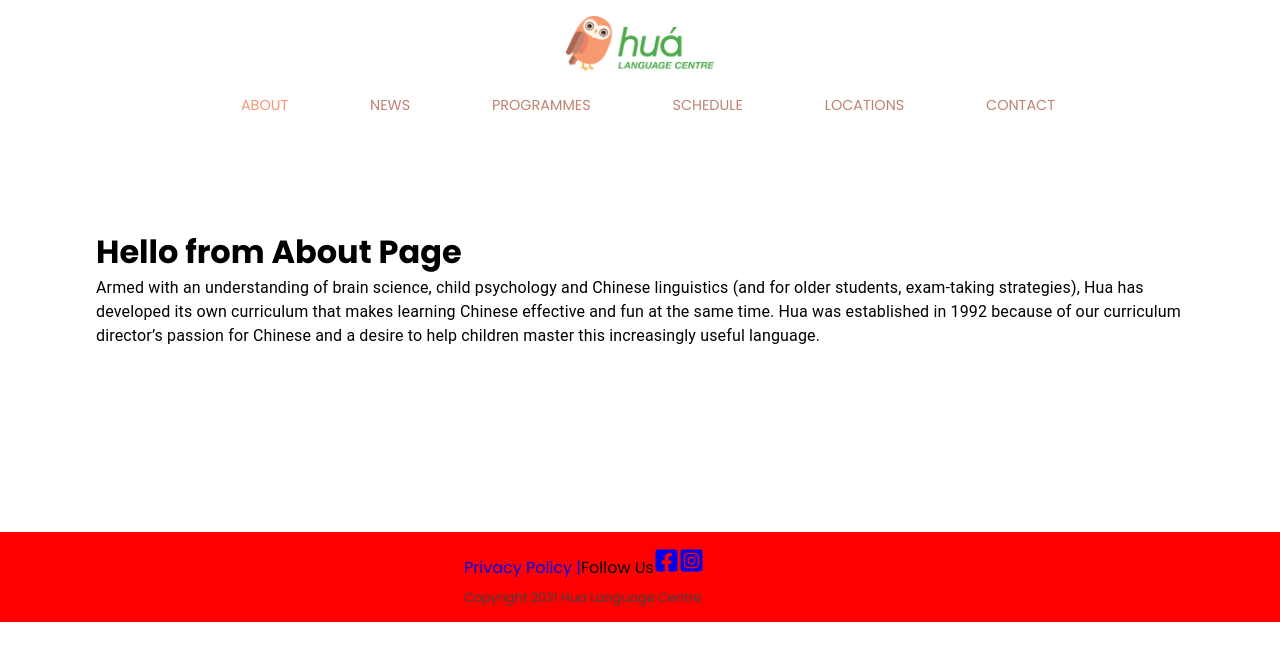
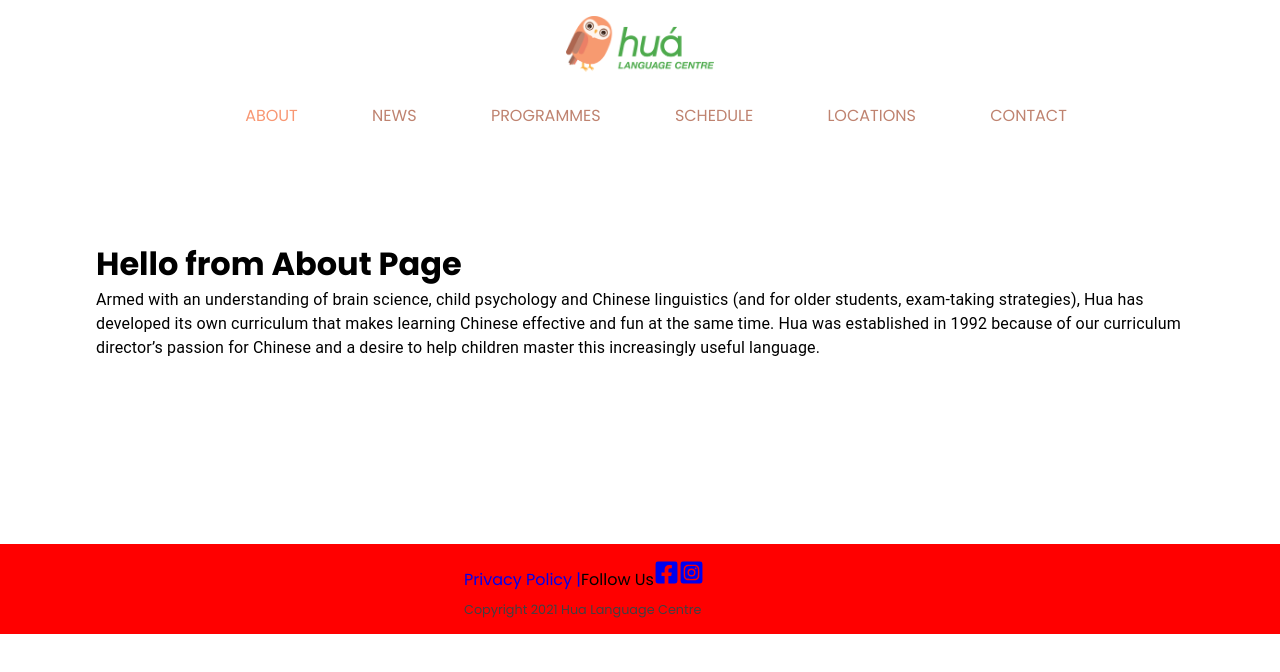
Before and after one commit to daveliew/gatsby-hua-language-centre, a Gatsby site: page /about in a window 1280 px wide. Shown: the top 672 px of the page. Built offline with nearby package versions, Linux system fonts and the light colour scheme; Gatsby itself is replaced by a stand-in of ours.

Commit message:
removed unnecessary css + adjusted news page intro

```diff
--- a/src/components/Layout.js
+++ b/src/components/Layout.js
@@ -4,9 +4,6 @@ import Footer from "./Footer";
 import "../styles/global.css";
 
 const layoutStyles = {
-    margin: "0 auto",
-    maxWidth: "100vw",
-    minHeight: "100vh",
     display: "flex",
     flexDirection: "column",
 };
@@ -15,13 +12,9 @@ const contentStyles = {
     minHeight: "50vh",
     display: "flex",
     flexDirection: "column",
-    // padding: "5rem",
 };
 
-const navStyles = {
-    position: "sticky",
-    top: 0,
-};
+const navStyles = {};
 
 const Layout = ({ pageTitle, children }) => {
     return (
--- a/src/components/NavBar.js
+++ b/src/components/NavBar.js
@@ -9,11 +9,16 @@ const sectionStyle = {
     backgroundColor: "#ffffff",
     position: "sticky",
     top: 0,
-    width: "100vw",
-    padding: "0.5rem",
+    width: "100%",
+    padding: "1rem",
     alignItems: "center",
     justifyContent: "stretch",
     zIndex: 100,
+};
+
+const logoStyles = {
+    height: "7vh",
+    marginTop: "1rem",
 };
 
 const linkContainerStyle = {
@@ -28,13 +33,6 @@ const linkStyle = {
     color: "#bf8370",
     display: "flex",
     marginTop: "0.5rem",
-    marginBottom: "0.5rem",
-    fontSize: "0.9rem",
-};
-
-const logoStyles = {
-    height: "7vh",
-    marginTop: "1rem",
 };
 
 const activeStyles = {
@@ -47,7 +45,7 @@ const links = [
         text: "ABOUT",
         url: "/about",
         description:
-            "A great place to get started if you're new to web development. Designed to guide you through setting up your first Gatsby site.",
+            "Learn Chinese the Fun and Effective way! For Ages 2 and up.",
     },
     {
         text: "NEWS",
@@ -67,8 +65,7 @@ const links = [
     {
         text: "LOCATIONS",
         url: "https://www.google.com/maps/dir/1.3256577,103.8116813/101+Thomson+Rd,+Hua+Language+Centre+(United+Square),+307591/@1.3235171,103.810198,14z/data=!3m1!4b1!4m9!4m8!1m1!4e1!1m5!1m1!1s0x31da19e8096a04b3:0x4202a8553eb29c4!2m2!1d103.8432704!2d1.317304",
-        description:
-            "Add functionality and customize your Gatsby site or app with thousands of plugins built by our amazing developer community.",
+        description: "To link to Google API",
     },
     {
         text: "CONTACT",
```
Also changed, not shown: src/pages/news.js (+12 -7 lines).
